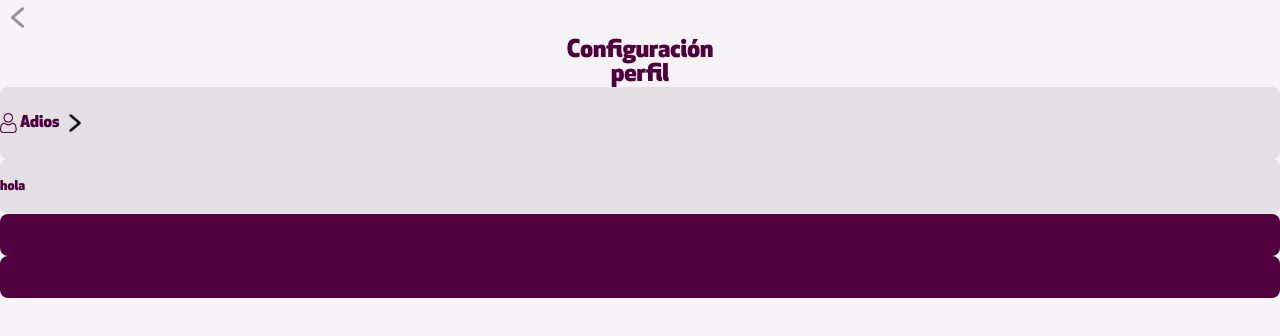
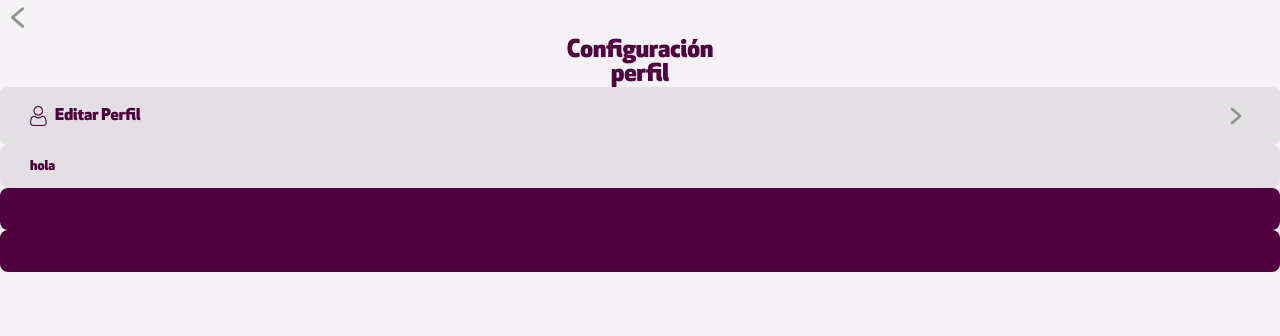
Before and after one commit to MiguelAnchico/Shotgram, a React (Vite) app: page /milton in a window 1280 px wide. Shown: the top 336 px of the page. Built offline with nearby package versions, Linux system fonts and the light colour scheme.

Commit message:
ajuste botones configuracion menu

```diff
--- a/src/Pages/Configuraciones/ConfiguracionMenu/ConfiguracionMenu.css
+++ b/src/Pages/Configuraciones/ConfiguracionMenu/ConfiguracionMenu.css
@@ -21,7 +21,7 @@
 
 .input-button {
 	width: 100%;
-	padding: 21px 0px;
+	padding: 15px 30px;
 
 	border: none;
 	border-radius: 8px;
@@ -35,6 +35,13 @@
     display: flex;
     flex-direction: row;
     align-items: center;
+    justify-content: space-between;
+}
+
+.input-button-container{
+    display: flex;
+    align-items: center;
+    gap: 5px;
 }
 
 .input-button-icon{
@@ -42,5 +49,6 @@
 }
 
 .input-button-icon-forward{
-    height: 30px;
+    height: 28px;
+    opacity: 0.4;
 }
--- a/src/Pages/Configuraciones/ConfiguracionMenu/ConfiguracionMenu.jsx
+++ b/src/Pages/Configuraciones/ConfiguracionMenu/ConfiguracionMenu.jsx
@@ -13,9 +13,19 @@ export const ConfiguracionMenu = () => {
 					<span>perfil</span>
 				</h2>
 				<div className='input-button'>
-					<img src='src/assets/images/user.png' alt='' className='input-button-icon'/>
-					Adios
-					<img src='src/assets/images/fordward-arrow-icon.png' alt='' className='input-button-icon-forward'/>
+					<div className='input-button-container'>
+						<img
+							src='src/assets/images/user.png'
+							alt=''
+							className='input-button-icon'
+						/>
+						<span>Editar Perfil</span>
+					</div>
+					<img
+						src='src/assets/images/fordward-arrow-icon.png'
+						alt=''
+						className='input-button-icon-forward'
+					/>
 				</div>
 				<button className='input-button'>hola</button>
 				<button></button>
```
